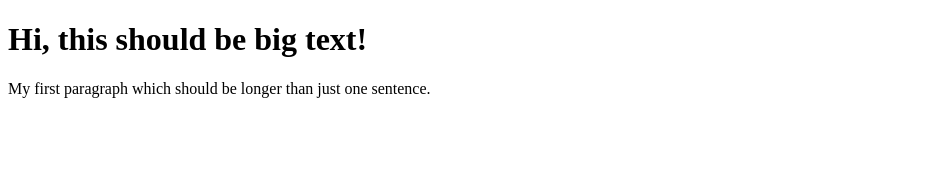
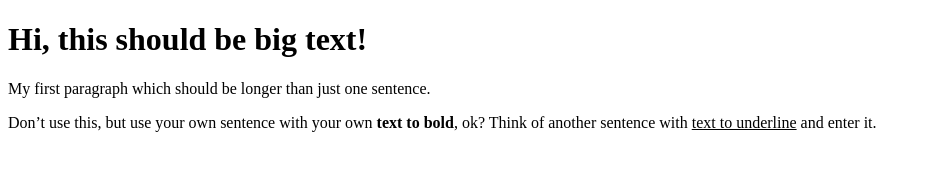
Before and after one commit to sgolanka/ecs_web1, a plain HTML site: page index.html in a window 1280 px wide. Shown: the whole page, without its empty margins (0-931 px from the left). Drawn offline with Linux system fonts and the light colour scheme.

Commit message:
added bold and underline

```diff
--- a/index.html
+++ b/index.html
@@ -3,5 +3,7 @@
  <body>
      <h1>Hi, this should be big text!</h1>
    	<p>My first paragraph which should be longer than just one sentence.</p>
+  <p>Don’t use this, but use your own sentence with your own <b>text to bold</b>, ok?
+	Think of another sentence with <u>text to underline</u> and enter it.</p>
  </body>
 </html>
```
